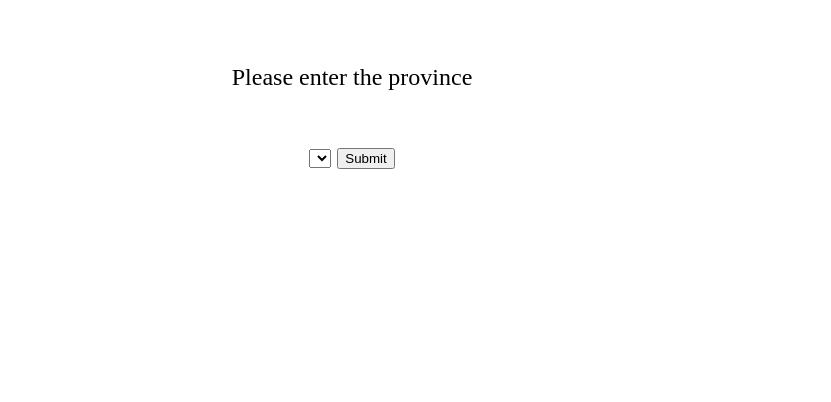
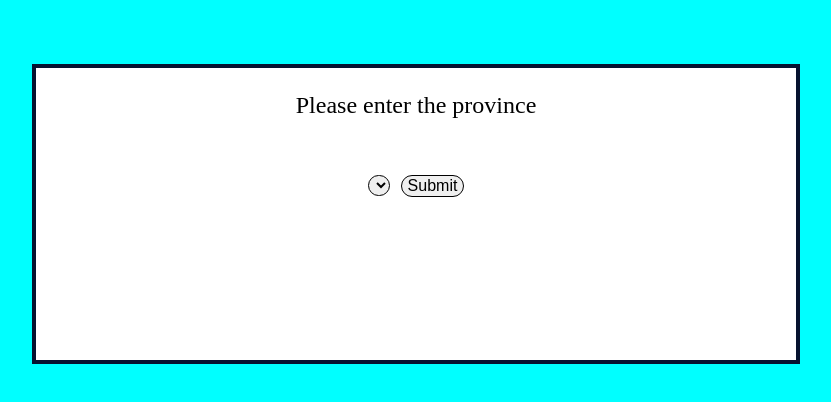
Before and after one commit to h0shizaki/SearchCovidByProvince, a plain HTML site: page index.html in a window 1280 px wide. Shown: the whole page, without its empty margins (288-1119 px from the left). Drawn offline with Linux system fonts and the light colour scheme; no server answers.

Commit message:
[:cherry_blossom:Make website look beautiful]

```diff
--- a/app.js
+++ b/app.js
@@ -23,7 +23,7 @@ function display(index){
     const textResult = document.querySelector('#textResult');
     fetch(apiURL).then(response => response.json())
     .then(result => {
-        text = `<h2 class='text-header'> ${result[index]['province']} </h2>
+        text = `<div class='text-header'> ${result[index]['province']} </div>
         <div class='text-case'>
             New case : ${result[index]['new_case']}
             Total case : ${result[index]['total_case']}
--- a/index.html
+++ b/index.html
@@ -9,10 +9,11 @@
     <div class='container'>
         <div class="result">
             <p id="textResult">Please enter the province </p>
-        </div> <br>
-
-        <select id='province'> </select>
-        <button id='submit' onclick="submit()"> Submit </button>
+        </div>
+        <div class='form'>
+            <br><select id='province'> </select>
+            <button class='submit' id='submit' onclick="submit()"> Submit </button>
+        </div>
     </div>
 
 
--- a/style.css
+++ b/style.css
@@ -4,10 +4,54 @@
 body {
     margin: 0;
     text-align: center;
+    background-color: cyan;
+}
+select {
+    font-size: 1rem;
+    border: 0.05rem solid black;
+    border-radius: 5rem;
+}
+select:focus{
+    outline: none;
+}
+.submit {
+    border: 0.05rem solid black;
+    font-size: 1rem;
+    margin-left:5px ;
+    border-radius: 35px;
 }
 
 .container {
     margin-top:5%;
+    margin-left: 25%;
+    width: 60%;
+    max-width: 75%;
+    height: 300px;
+    max-height: 500px;
+    font-size: 1.5rem;
+    border: 0.25rem solid rgb(6, 19, 48);
+    background-color: white;
+
+}
+.form{
+    margin-top:1%;
     text-align: center;
-    font-size: 1.5rem;
 }
+.text-header{
+    margin-top: 2%;
+    margin-bottom:5% ;
+    font-size: 2.0rem;
+}
+
+.text-case , .text-death{
+    text-align: left;
+    margin-left:5% ;
+}
+
+
+.text-date{
+    float:right;
+    margin-right: 5%;
+    margin-top:1rem;
+    font-size: 1rem;
+}
```
